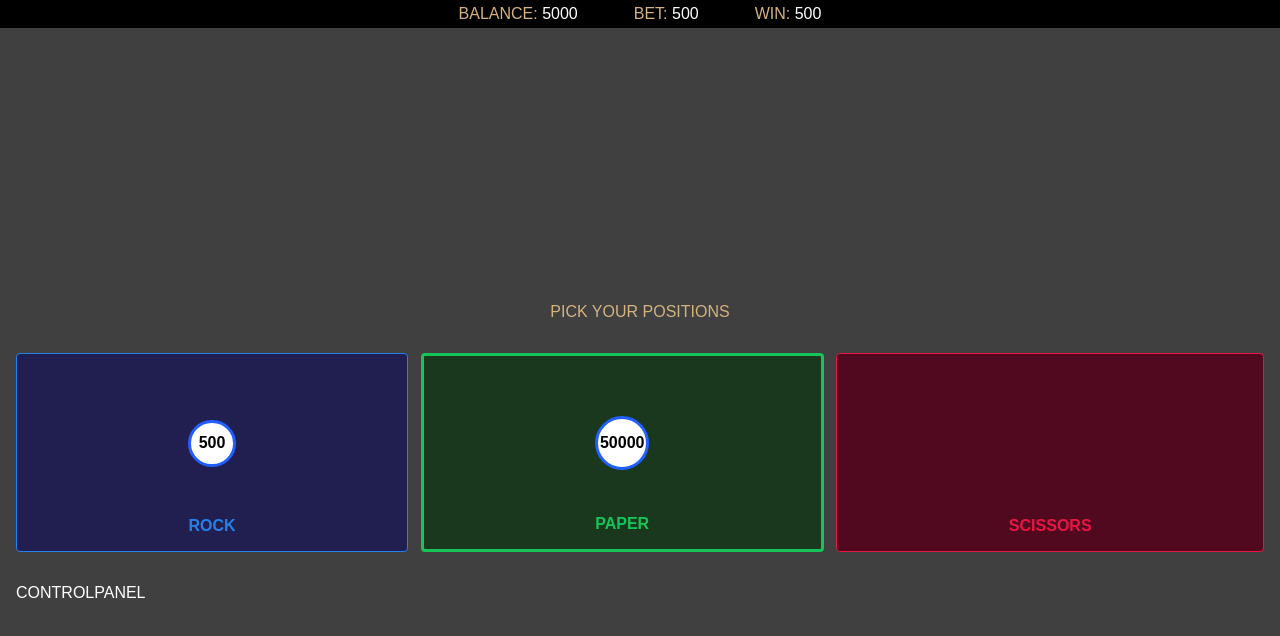
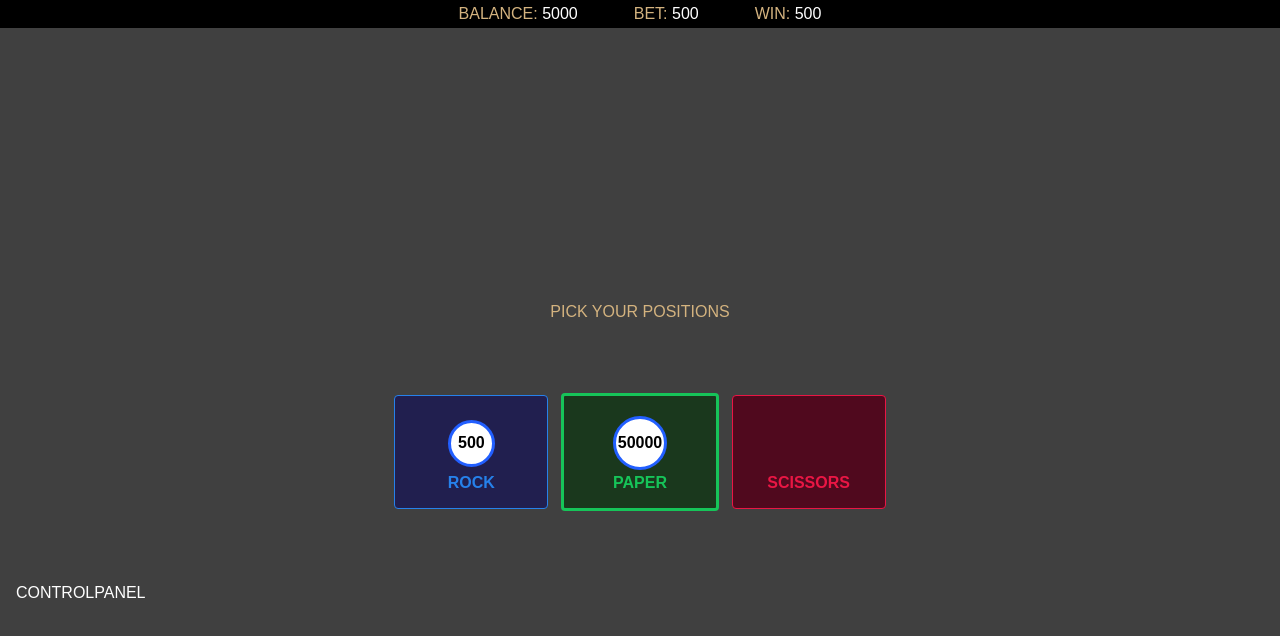
Before and after one commit to Nikolai-Iakushchenko/rock_paper_scissors, a React (Vite) app: page / in a window 1280 px wide. Shown: the top 636 px of the page. Built offline with nearby package versions, Linux system fonts and the light colour scheme.

Commit message:
style BettingPositions

```diff
--- a/src/components/App/BettingPosition/BettingPosition.module.css
+++ b/src/components/App/BettingPosition/BettingPosition.module.css
@@ -2,6 +2,11 @@
   display: grid;
   grid-template-rows: 1fr auto;
   justify-content: center;
+  height: 40%;
+  min-height: 4em;
+  aspect-ratio: 3 / 2;
+  /*min-width: 8em;*/
+  /*width: 100%;*/
   border-radius: 4px;
   padding: 1em;
   border: 1px solid;
--- a/src/components/BettingPositions/BettngPositionList.module.css
+++ b/src/components/BettingPositions/BettngPositionList.module.css
@@ -1,6 +1,8 @@
 .bettingPositionList {
   display: grid;
   grid-auto-flow: column;
+  justify-content: center;
+  align-items: center;
   gap: 0.8em;
   padding: 1em;
 }
--- a/src/components/Game/Game.module.css
+++ b/src/components/Game/Game.module.css
@@ -1,6 +1,6 @@
 .game {
   display: grid;
-  grid-template-rows: 40% 30% 30%;
+  grid-template-rows: 40% auto 30%;
   background-color: #404040;
   color: white;
 }
```
